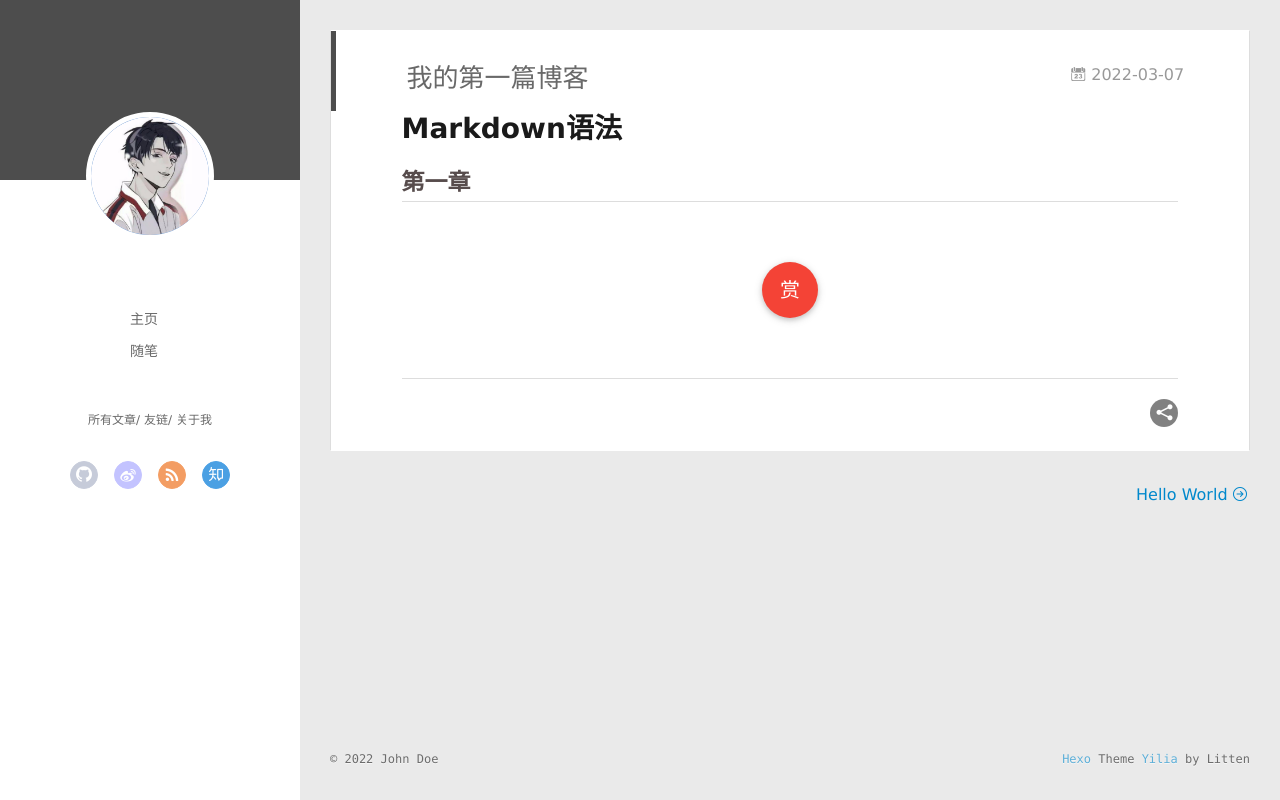
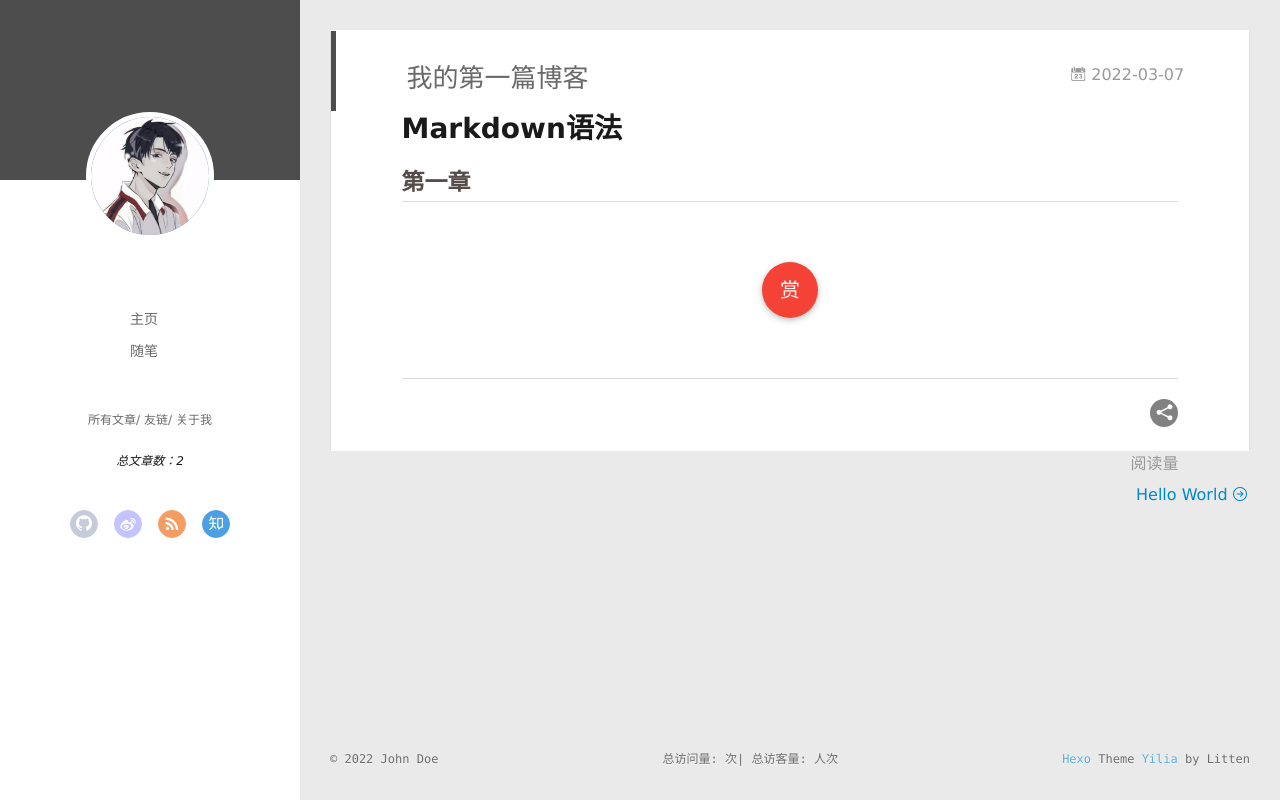
Before and after one commit to liam1655/liam1655.github.io, a plain HTML site: page 2022/03/07/我的第一篇博客/index.html in a window 1280 px wide. Drawn offline with Linux system fonts and the light colour scheme; no server answers.

Commit message:
Site updated: 2022-03-07 22:11:45

```diff
--- a/2022/03/07/我的第一篇博客/index.html
+++ b/2022/03/07/我的第一篇博客/index.html
@@ -78,6 +78,12 @@
 
 
 		</nav>
+		<nav>
+			<ul style="font-size:12px; font-style:oblique; font-weight:100">
+				总文章数：2
+			</ul>
+		</nav>
+		<br/>
 		<nav class="header-nav">
 			<div class="social">
 
@@ -262,6 +268,11 @@
       <div class="clearfix"></div>
     </div>
   </div>
+
+		<span class="archive-article-date">
+			阅读量 <span id="busuanzi_value_page_pv"></span>
+		</span>
+
 </article>
 
 
@@ -319,6 +330,16 @@
       	</div>
     </div>
   </div>
+  <!-- 根据个人喜好在相应位置添加以下代码 -->
+	<div calss="count-span">
+		<span id="busuanzi_container_site_pv">
+			总访问量: <span id="busuanzi_value_site_pv"></span>次|
+		</span>
+		<span id="busuanzi_container_site_uv">
+			总访客量: <span id="busuanzi_value_site_uv"></span>人次
+		</span>
+	</div>
+  <!-- 根据个人喜好在相应位置添加以上代码 -->
 </footer>
     </div>
     <script>
```
Also changed, not shown: 2022/03/07/hello-world/index.html (+21 -0 lines), archives/2022/03/index.html (+16 -0 lines), archives/2022/index.html (+16 -0 lines), archives/index.html (+16 -0 lines), index.html (+18 -0 lines).
